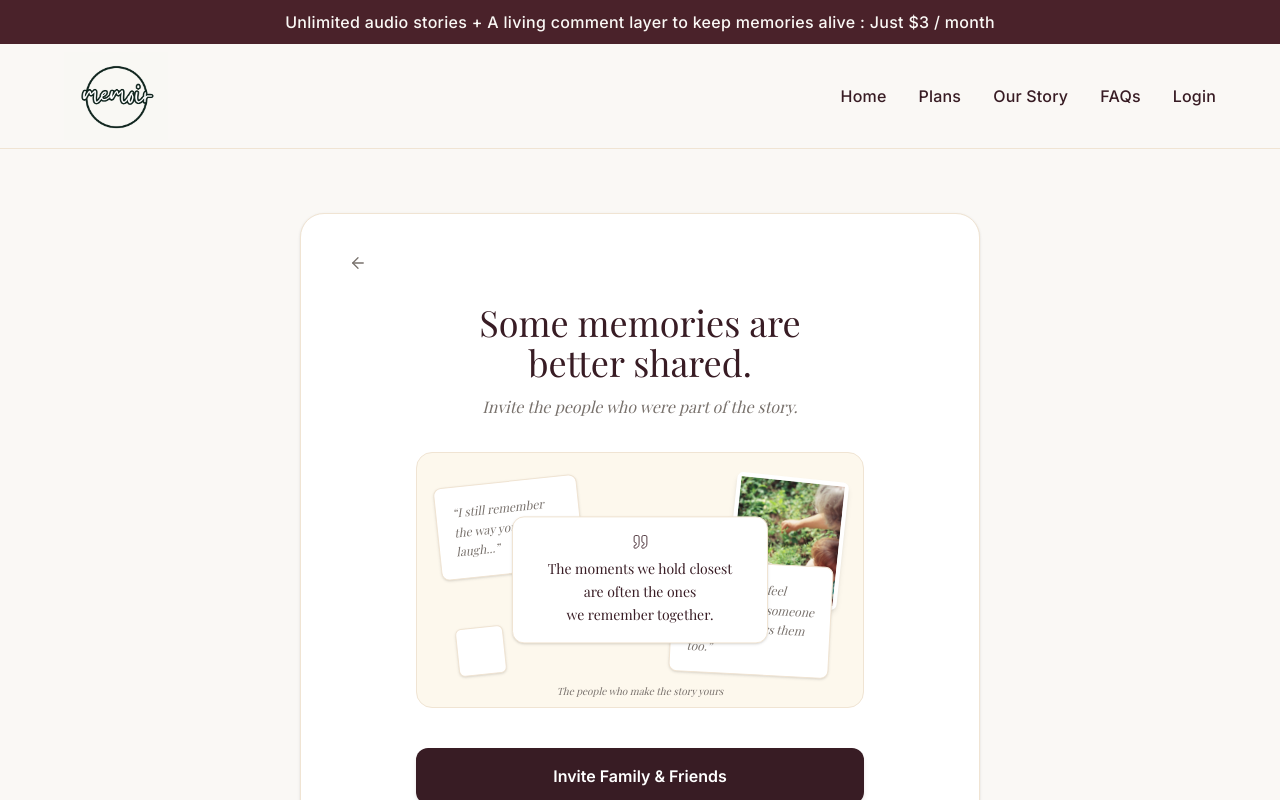
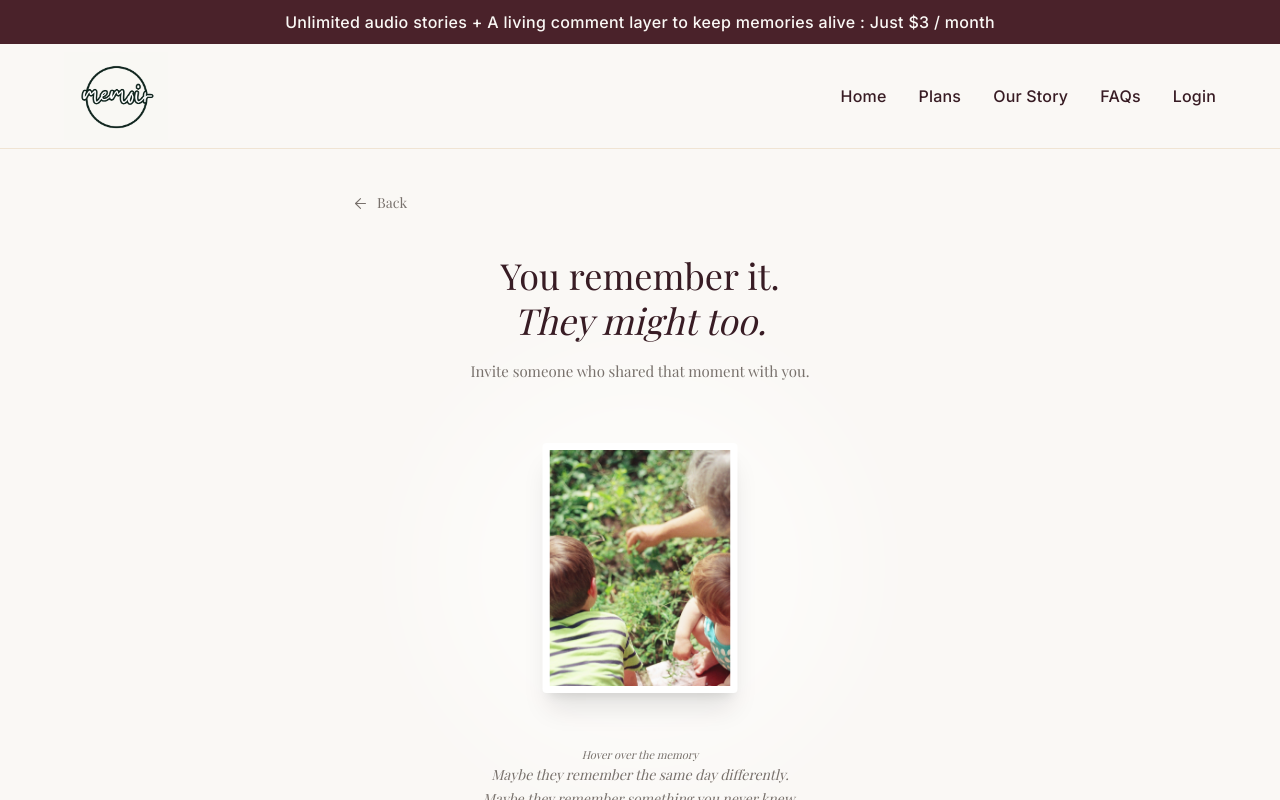
Before and after one commit to Hifza-155/memoirproject-frontend, a Next.js app: page /invite-family-friends in a window 1280 px wide. Shown: the top 800 px of the page. Built offline with nearby package versions, Linux system fonts and the light colour scheme; a web font is replaced by a local one.

Commit message:
redesign invite family and friends screen

```diff
--- a/src/features/onboarding/InviteFamilyFriends.tsx
+++ b/src/features/onboarding/InviteFamilyFriends.tsx
@@ -5,11 +5,7 @@
 
 'use client';
 
-import {
-  ArrowLeft,
-  ImagePlus,
-  Quote,
-} from 'lucide-react';
+import { ArrowLeft, Heart, Link2 } from 'lucide-react';
 import { useRouter } from 'next/navigation';
 import { motion } from 'framer-motion';
 
@@ -17,207 +13,203 @@ export default function InviteFamilyFriends() {
   const router = useRouter();
 
   return (
-    <section className="min-h-screen bg-memory-bg text-memory-primary flex items-center justify-center px-6 py-16 relative z-10 font-sans selection:bg-memory-primary selection:text-white">
+    <section className="relative flex min-h-screen items-center justify-center overflow-hidden bg-memory-bg px-6 py-12 text-memory-primary font-sans">
+      {/* Very subtle background */}
+      <div className="pointer-events-none absolute inset-0">
+        <div className="absolute left-1/2 top-1/2 h-[420px] w-[420px] -translate-x-1/2 -translate-y-1/2 rounded-full bg-white/50 blur-3xl" />
+      </div>
+
       <motion.div
         initial={{ opacity: 0, y: 15 }}
         animate={{ opacity: 1, y: 0 }}
-        transition={{ duration: 0.4, ease: 'easeOut' }}
-        className="w-full max-w-170 bg-white border border-memory-border rounded-3xl px-8 md:px-12 py-10 shadow-sm flex flex-col"
+        transition={{ duration: 0.6 }}
+        className="relative w-full max-w-xl"
       >
-
         {/* Back */}
-        <div className="mb-6">
         <button
           type="button"
           onClick={() => router.back()}
-            className="text-memory-muted hover:text-memory-primary text-[15px] font-medium transition inline-flex items-center gap-1 cursor-pointer"
+          className="absolute -top-1 left-0 z-50 flex cursor-pointer items-center gap-2 text-memory-muted transition hover:text-memory-primary"
         >
-            <ArrowLeft size={18} strokeWidth={1.7} />
+          <ArrowLeft size={17} strokeWidth={1.5} />
+          <span className="font-serif text-sm">Back</span>
         </button>
-        </div>
 
-        {/* Main Content */}
-        <div className="flex flex-1 flex-col items-center justify-center text-center">
+        {/* Content */}
+        <div className="pt-14 text-center">
 
           {/* Heading */}
-          <h1 className="font-serif text-3xl md:text-4xl text-memory-primary mb-3">
-            Some memories are
+          <motion.h1
+            initial={{ opacity: 0 }}
+            animate={{ opacity: 1 }}
+            transition={{ delay: 0.15, duration: 0.7 }}
+            className="font-serif text-3xl leading-tight md:text-4xl"
+          >
+            You remember it.
             <br />
-            better shared.
-          </h1>
+            <span className="italic">They might too.</span>
+          </motion.h1>
 
-          {/* Supporting Text */}
-          <p className="text-memory-muted text-[15px] md:text-base leading-relaxed max-w-105 mx-auto font-serif italic mb-8">
-            Invite the people who were part of the story.
-          </p>
+          <motion.p
+            initial={{ opacity: 0 }}
+            animate={{ opacity: 1 }}
+            transition={{ delay: 0.3, duration: 0.7 }}
+            className="mx-auto mt-4 max-w-sm font-serif text-[15px] leading-6 text-memory-muted"
+          >
+            Invite someone who shared that moment with you.
+          </motion.p>
 
-          {/* Shared Memory Visual */}
-          <div className="relative mb-10 h-64 w-full max-w-md overflow-visible rounded-2xl border border-memory-border bg-memory-card">
+          {/* Interactive Memory Scene */}
+          <div className="group relative mx-auto mt-10 h-[340px] w-full max-w-[430px]">
 
-            {/* Left Memory Note */}
-            <motion.div
-              initial={{ opacity: 0, y: 8 }}
-              animate={{ opacity: 1, y: 0 }}
-              transition={{ delay: 0.15, duration: 0.5 }}
-              whileHover={{
-                y: -8,
-                rotate: -2,
-                scale: 1.06,
-                zIndex: 30,
-              }}
-              className="group absolute left-5 top-7 z-10 w-36 -rotate-6 cursor-pointer rounded-lg border border-memory-border bg-white px-4 py-4 text-left shadow-sm transition-shadow duration-300 hover:shadow-lg"
+            {/* TOP-RIGHT POPUP */}
+            <div
+              className="
+                absolute right-0 top-0 z-40
+                translate-x-[-45px] translate-y-[55px]
+                scale-90 opacity-0
+                pointer-events-none
+                transition-all duration-500 ease-out
+                group-hover:pointer-events-auto
+                group-hover:translate-x-0
+                group-hover:translate-y-0
+                group-hover:scale-100
+                group-hover:opacity-100
+              "
             >
-              <p className="font-serif text-[12px] italic leading-relaxed text-memory-muted">
-                “I still remember the way you used to laugh...”
-              </p>
-
-              {/* Hover Popup */}
-              <motion.div
-                initial={{ opacity: 0, y: 5 }}
-                whileHover={{ opacity: 1, y: 0 }}
-                className="pointer-events-none absolute -bottom-12 left-1/2 z-40 w-40 -translate-x-1/2 rounded-lg border border-memory-border bg-white px-3 py-2 text-center shadow-md"
-              >
-                <p className="font-serif text-[10px] text-memory-primary">
-                  Little moments become precious memories.
-                </p>
-              </motion.div>
-            </motion.div>
-
-            {/* Right Photo Card */}
-            <motion.div
-              initial={{ opacity: 0, scale: 0.95 }}
-              animate={{ opacity: 1, scale: 1 }}
-              transition={{ delay: 0.25, duration: 0.5 }}
-              whileHover={{
-                y: -10,
-                rotate: 2,
-                scale: 1.08,
-                zIndex: 30,
-              }}
-              className="group absolute right-5 top-6 z-10 h-32 w-28 rotate-6 cursor-pointer overflow-visible rounded-md border-4 border-white bg-white shadow-md transition-shadow duration-300 hover:shadow-lg"
-            >
-              <div className="h-full w-full overflow-hidden">
-                <img
-                  src="/BottomRightImage.jpg"
-                  alt="A family memory"
-                  className="h-full w-full object-cover"
+              <div className="relative w-[245px] rounded-2xl rounded-bl-md border border-memory-border bg-white px-5 py-4 text-left shadow-xl">
+                <div className="flex items-start gap-3">
+                  <div className="flex h-9 w-9 shrink-0 items-center justify-center rounded-full bg-memory-card">
+                    <Link2
+                      size={15}
+                      strokeWidth={1.5}
+                      className="text-memory-primary"
                     />
                   </div>
 
+                  <div>
+                    <p className="font-serif text-[11px] text-memory-muted">
+                      A memory was shared
+                    </p>
 
+                    <p className="mt-1 font-serif text-[13px] italic leading-5 text-memory-primary">
+                      “I thought you’d remember this too.”
+                    </p>
+                  </div>
+                </div>
 
-              {/* Hover Popup */}
+                {/* Tail */}
+                <span className="absolute -bottom-2 left-6 h-4 w-4 rotate-45 border-b border-r border-memory-border bg-white" />
+              </div>
+            </div>
+
+            {/* BOTTOM-LEFT POPUP */}
+            <div
+              className="
+                absolute bottom-4 left-0 z-40
+                translate-x-[45px] translate-y-[-35px]
+                scale-90 opacity-0
+                pointer-events-none
+                transition-all duration-500 ease-out
+                group-hover:pointer-events-auto
+                group-hover:translate-x-0
+                group-hover:translate-y-0
+                group-hover:scale-100
+                group-hover:opacity-100
+              "
+            >
+              <div className="relative w-[205px] rounded-2xl rounded-tr-md border border-memory-border bg-white px-5 py-4 text-left shadow-xl">
+                <p className="font-serif text-[11px] text-memory-muted">
+                  Maybe they remember...
+                </p>
+
+                <div className="mt-2 flex items-center gap-2">
+                  <span className="font-serif text-[13px] italic text-memory-primary">
+                    “I do.”
+                  </span>
+
+                  <Heart
+                    size={14}
+                    strokeWidth={1.4}
+                    className="text-memory-primary"
+                  />
+                </div>
+
+                {/* Tail */}
+                <span className="absolute -right-2 top-5 h-4 w-4 rotate-45 border-t border-r border-memory-border bg-white" />
+              </div>
+            </div>
+
+            {/* MEMORY PHOTO */}
             <motion.div
-                initial={{ opacity: 0, y: 5 }}
-                whileHover={{ opacity: 1, y: 0 }}
-                className="pointer-events-none absolute -bottom-12 left-1/2 z-40 w-40 -translate-x-1/2 rounded-lg border border-memory-border bg-white px-3 py-2 text-center shadow-md"
+              whileHover={{
+                rotate: -1,
+                scale: 1.025,
+              }}
+              transition={{ duration: 0.35 }}
+              className="
+                absolute left-1/2 top-5 z-30
+                h-[250px] w-[195px]
+                -translate-x-1/2
+                cursor-pointer
+                overflow-hidden
+                rounded-sm
+                border-[7px]
+                border-white
+                bg-white
+                shadow-xl
+              "
             >
-                <p className="font-serif text-[10px] text-memory-primary">
-                  The faces behind the memories.
-                </p>
-              </motion.div>
+              <img
+                src="/BottomRightImage.jpg"
+                alt="A cherished family memory"
+                className="h-full w-full object-cover"
+              />
             </motion.div>
 
-            {/* Central Memory Card */}
+            {/* Interaction hint */}
+            <div className="pointer-events-none absolute bottom-0 left-1/2 z-10 -translate-x-1/2 transition-opacity duration-300 group-hover:opacity-0">
+              <p className="font-serif text-[11px] italic text-memory-muted">
+                Hover over the memory
+              </p>
+            </div>
+          </div>
+
+          {/* Emotional line */}
+          <motion.p
+            initial={{ opacity: 0, y: 8 }}
+            animate={{ opacity: 1, y: 0 }}
+            transition={{ delay: 0.4, duration: 0.7 }}
+            className="mx-auto max-w-sm font-serif text-[14px] italic leading-6 text-memory-muted"
+          >
+            Maybe they remember the same day differently.
+            <br />
+            Maybe they remember something you never knew.
+          </motion.p>
+
+          {/* CTA */}
           <motion.div
             initial={{ opacity: 0, y: 10 }}
             animate={{ opacity: 1, y: 0 }}
-              transition={{ delay: 0.35, duration: 0.55 }}
-              whileHover={{
-                y: -4,
-                scale: 1.02,
-              }}
-              className="absolute left-1/2 top-1/2 z-20 w-64 -translate-x-1/2 -translate-y-1/2 rounded-xl border border-memory-border bg-white px-6 py-4 text-center shadow-sm"
+            transition={{ delay: 0.55, duration: 0.5 }}
+            className="mx-auto mt-7 flex w-full max-w-sm flex-col gap-2"
           >
-              <Quote
-                size={17}
-                strokeWidth={1.2}
-                className="mx-auto mb-2 text-memory-primary"
-              />
-
-              <p className="font-serif text-[14px] leading-relaxed text-memory-primary">
-                The moments we hold closest
-              <br />
-                are often the ones
-              <br />
-                we remember together.
-              </p>
-            </motion.div>
-
-            {/* Bottom Memory Note */}
-            <motion.div
-              initial={{ opacity: 0, y: 8 }}
-              animate={{ opacity: 1, y: 0 }}
-              transition={{ delay: 0.45, duration: 0.5 }}
-              whileHover={{
-                y: -8,
-                rotate: 1,
-                scale: 1.06,
-                zIndex: 30,
-              }}
-              className="group absolute bottom-8 right-8 z-10 w-40 rotate-3 cursor-pointer rounded-lg border border-memory-border bg-white px-4 py-4 text-left shadow-sm transition-shadow duration-300 hover:shadow-lg"
-            >
-              <p className="font-serif text-[12px] italic leading-relaxed text-memory-muted">
-                “Some stories feel warmer when someone else remembers them too.”
-              </p>
-
-              {/* Hover Popup */}
-              <motion.div
-                initial={{ opacity: 0, y: 5 }}
-                whileHover={{ opacity: 1, y: 0 }}
-                className="pointer-events-none absolute -top-12 left-1/2 z-40 w-44 -translate-x-1/2 rounded-lg border border-memory-border bg-white px-3 py-2 text-center shadow-md"
-              >
-                <p className="font-serif text-[10px] text-memory-primary">
-                  Invite someone who was there.
-                </p>
-              </motion.div>
-            </motion.div>
-
-            {/* Small Decorative Paper */}
-            <motion.div
-              initial={{ opacity: 0 }}
-              animate={{ opacity: 1 }}
-              transition={{ delay: 0.55, duration: 0.5 }}
-              whileHover={{
-                y: -5,
-                rotate: -3,
-                scale: 1.08,
-              }}
-              className="absolute bottom-8 left-10 h-12 w-12 -rotate-6 rounded-md border border-memory-border bg-white shadow-sm"
-            />
-
-            {/* Small Caption */}
-            <p className="absolute bottom-2 left-1/2 -translate-x-1/2 whitespace-nowrap font-serif text-[10px] italic text-memory-muted">
-              The people who make the story yours
-            </p>
-
-          </div>
-
-          {/* Buttons */}
-          <div className="w-full max-w-md flex flex-col gap-3">
-
-            {/* Primary */}
-            <motion.button
+            <button
               type="button"
               onClick={() => router.push('/')}
-              whileHover={{ scale: 1.01 }}
-              whileTap={{ scale: 0.99 }}
-              className="w-full py-4 rounded-xl text-[16px] font-semibold transition-all duration-300 cursor-pointer flex items-center justify-center gap-2 bg-memory-primary text-white hover:bg-memory-maroon shadow-md shadow-memory-primary/10"
+              className="w-full cursor-pointer rounded-xl bg-memory-primary py-4 text-[15px] font-semibold text-white shadow-md shadow-memory-primary/10 transition hover:bg-memory-maroon"
             >
               Invite Family & Friends
-            </motion.button>
+            </button>
 
-            {/* Secondary */}
             <button
               type="button"
               onClick={() => router.push('/signup')}
-              className="py-2 text-sm font-medium text-memory-muted hover:text-memory-primary transition cursor-pointer font-serif"
+              className="cursor-pointer py-2 font-serif text-sm text-memory-muted transition hover:text-memory-primary"
             >
               Maybe later
             </button>
-
-          </div>
-
+          </motion.div>
         </div>
       </motion.div>
     </section>
```
Lines whose indentation alone changed are shown as unchanged.
